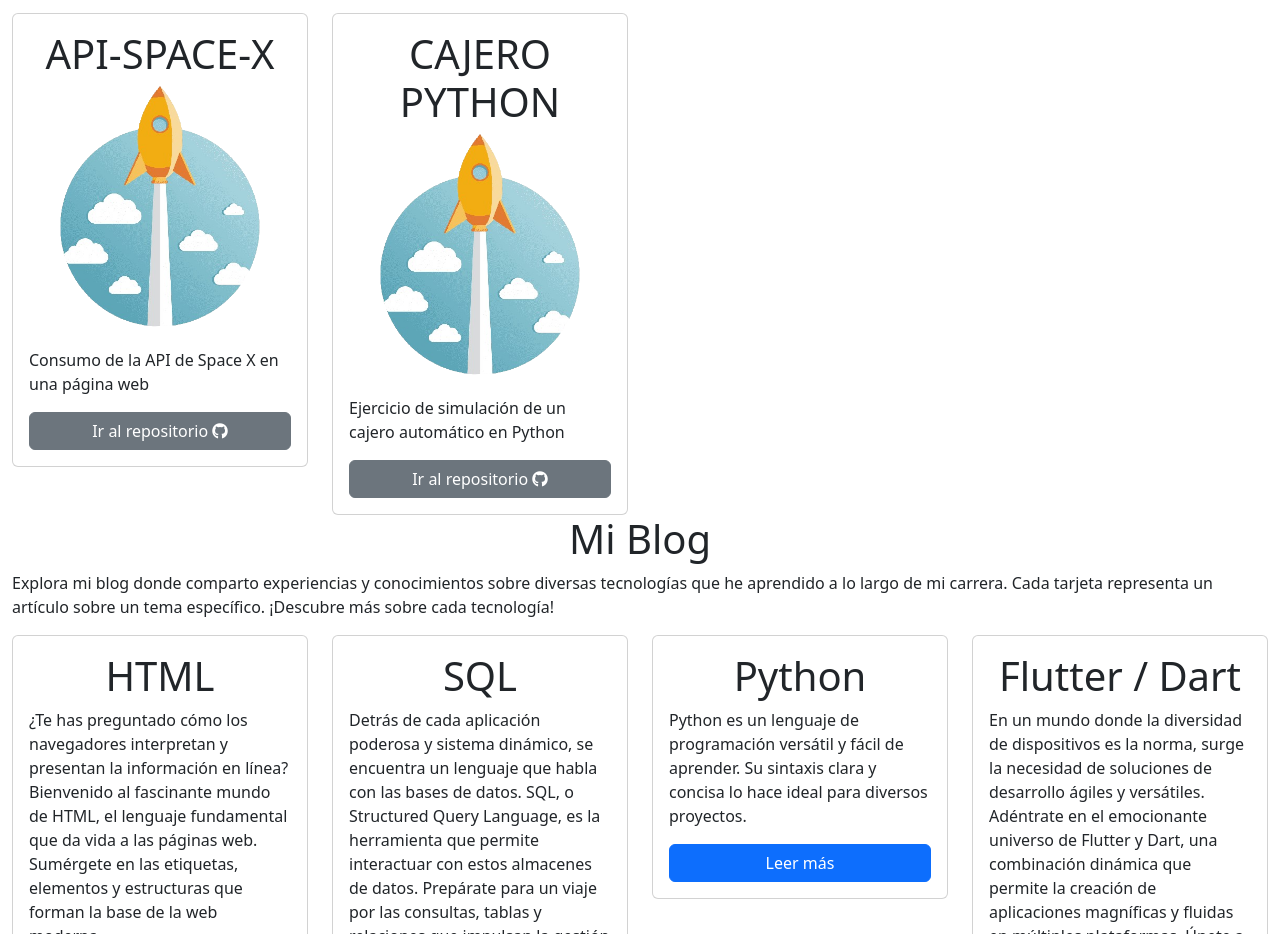
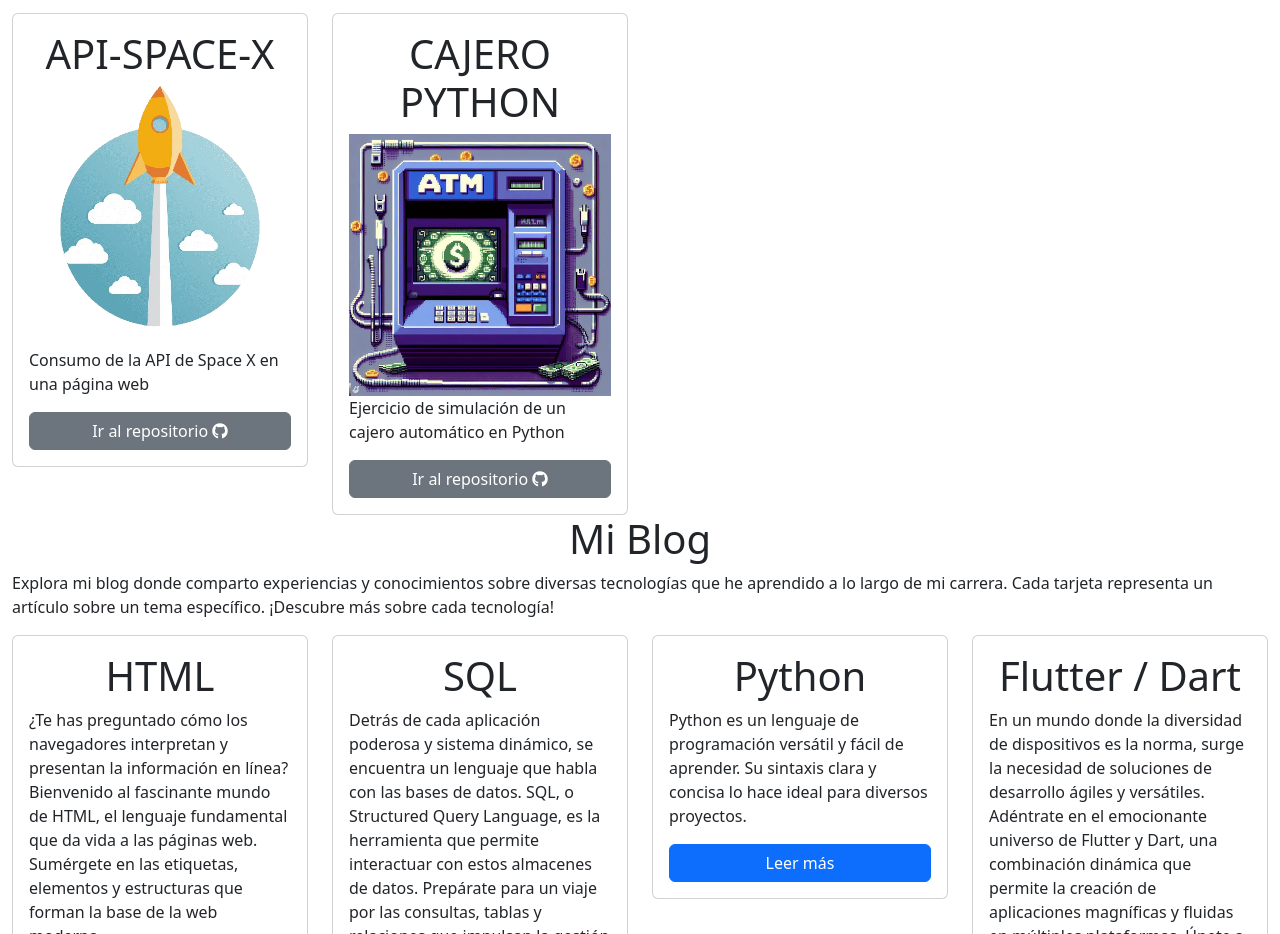
Before and after one commit to juliandrojas/pagina_personal, a plain HTML site: page index.html in a window 1280 px wide. Shown: the part 1765-2699 px from the top of the page. Drawn offline with nearby package versions, Linux system fonts and the light colour scheme.

Commit message:
Fix("Alternative text images")

```diff
--- a/index.html
+++ b/index.html
@@ -172,7 +172,7 @@
               <div class="card">
                 <div class="card-body">
                   <h1 class="text-center">API-SPACE-X</h1>
-                  <img src="./imagenes/proyectos/api-space-x.png" alt="" class="img-fluid" />
+                  <img src="./imagenes/proyectos/api-space-x.png" alt="Imagen de Cohete" class="img-fluid" />
                   <p class="text-justify">Consumo de la API de Space X en una página web</p>
                   <a href="https://github.com/juliandrojas/API-SPACE-X" class="btn btn-secondary w-100">
                     Ir al repositorio <i class="fab fa-github"></i>
@@ -184,7 +184,7 @@
               <div class="card">
                 <div class="card-body">
                   <h1 class="text-center">CAJERO PYTHON</h1>
-                  <img src="./imagenes/proyectos/api-space-x.png" alt="" class="img-fluid" />
+                  <img src="./imagenes/proyectos/cajero_python.jpeg" alt="Imagen de Cajero" class="img-fluid" />
                   <p class="text-justify">Ejercicio de simulación de un cajero automático en Python</p>
                   <a href="https://github.com/juliandrojas/Cajero-Python" class="btn btn-secondary w-100">
                     Ir al repositorio <i class="fab fa-github"></i>
```
